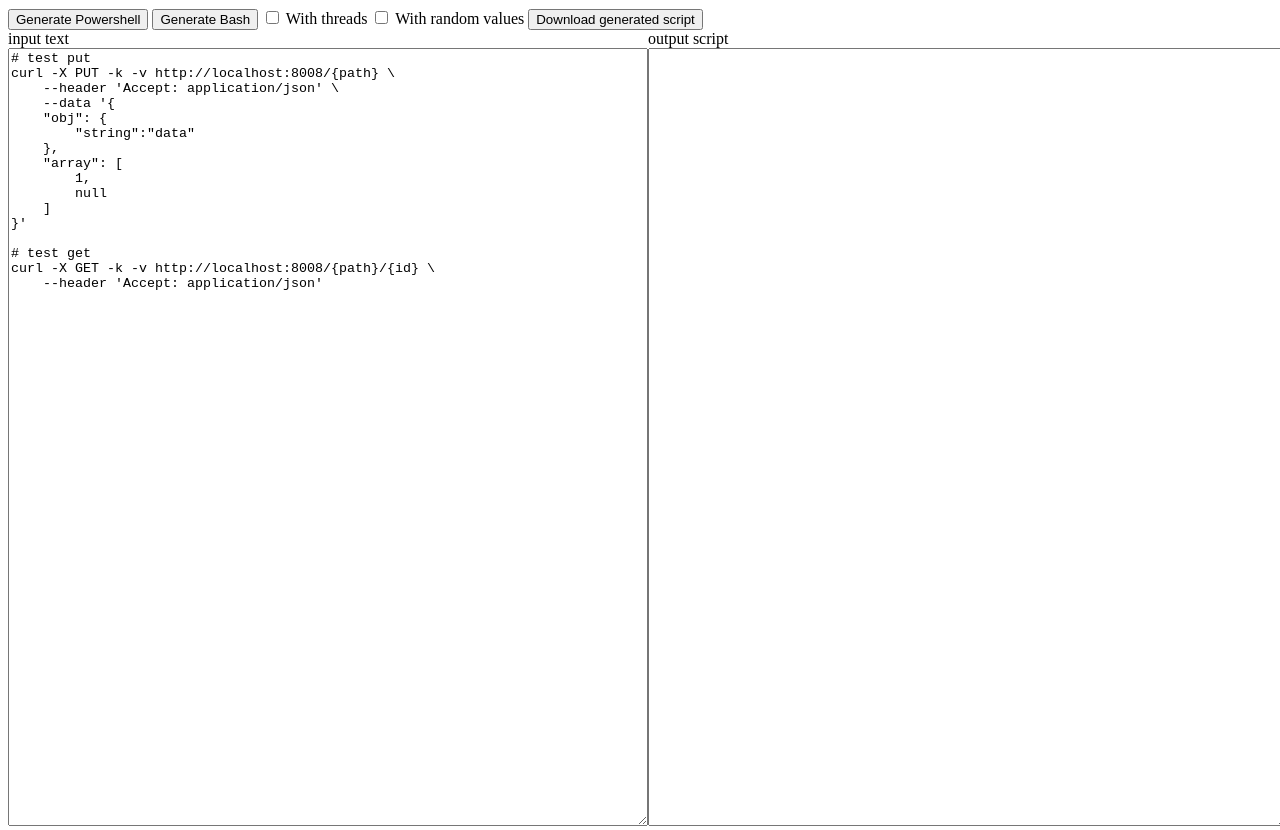
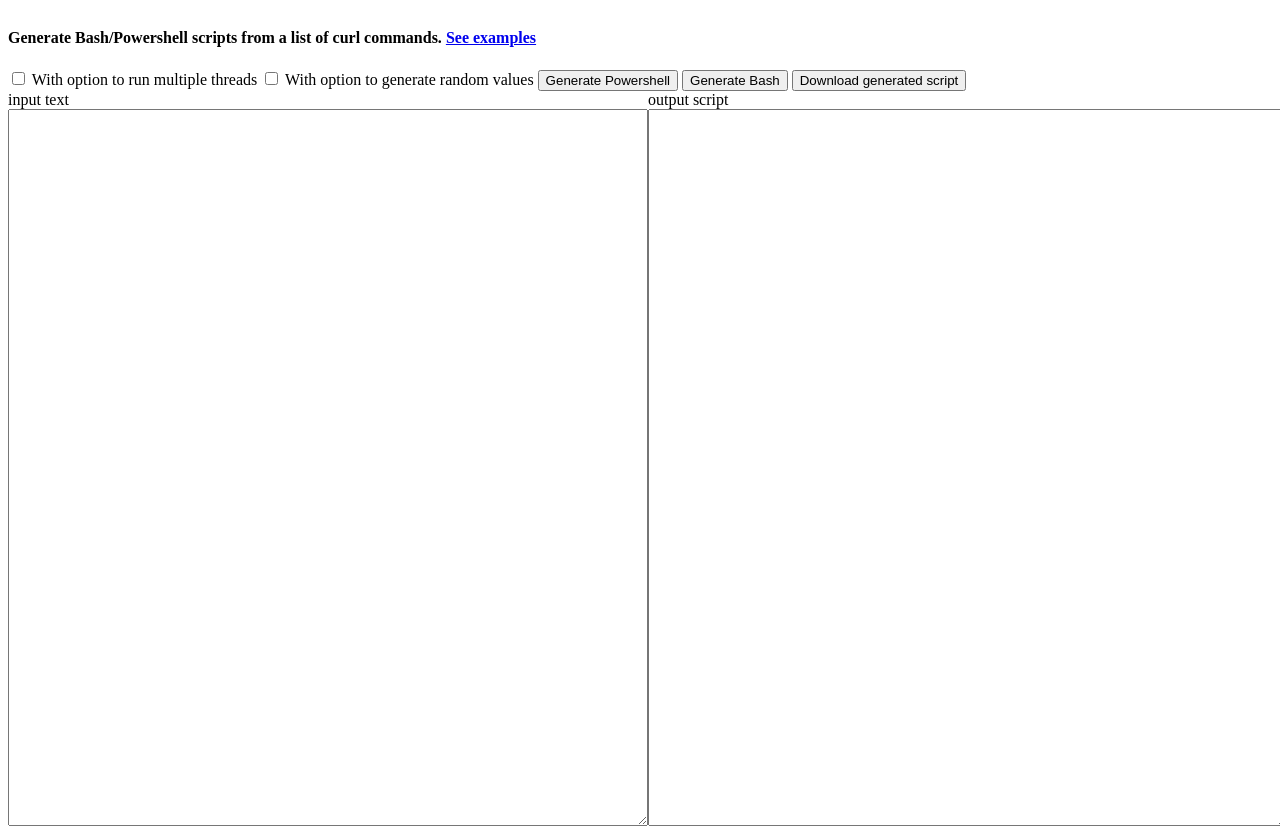
Before and after one commit to PKopel/curl-gen-web, a website built with webpack: page static/index.html in a window 1280 px wide. Built offline with nearby package versions, Linux system fonts and the light colour scheme.

Commit message:
Improve ui

```diff
--- a/static/index.html
+++ b/static/index.html
@@ -9,35 +9,23 @@
 
 <body>
     <div class="row">
+        <h4>Generate Bash/Powershell scripts from a list of curl commands.
+            <a href="https://github.com/PKopel/curl-gen/tree/main/examples" target="_blank"> See examples</a>
+        </h4>
+    </div>
+    <div class="row">
+        <input type="checkbox" id="checkThreads" name="checkThreads" value="Threads">
+        <label for="checkThreads"> With option to run multiple threads </label>
+        <input type="checkbox" id="checkRandom" name="checkRandom" value="Random">
+        <label for="checkRandom"> With option to generate random values </label>
         <button id="generatePwshButton"> Generate Powershell </button>
         <button id="generateBashButton"> Generate Bash </button>
-        <input type="checkbox" id="checkThreads" name="checkThreads" value="Threads">
-        <label for="checkThreads"> With threads </label>
-        <input type="checkbox" id="checkRandom" name="checkRandom" value="Random">
-        <label for="checkRandom"> With random values </label>
         <button id="downloadButton"> Download generated script </button>
     </div>
     <div class="row" style="height: 100%;">
         <div id="input" class="column">
             <label for="inputText"> input text </label><br>
-            <textarea id="inputText" name="inputText">
-# test put
-curl -X PUT -k -v http://localhost:8008/{path} \
-    --header 'Accept: application/json' \
-    --data '{
-    "obj": {
-        "string":"data"
-    },
-    "array": [
-        1,
-        null
-    ]
-}'
-
-# test get
-curl -X GET -k -v http://localhost:8008/{path}/{id} \
-    --header 'Accept: application/json'
-</textarea>
+            <textarea id="inputText" name="inputText"></textarea>
         </div>
         <div id="output" class="column">
             <label for="outputText"> output script </label><br>
```
